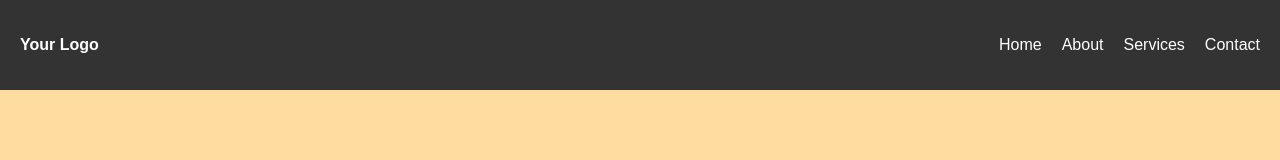
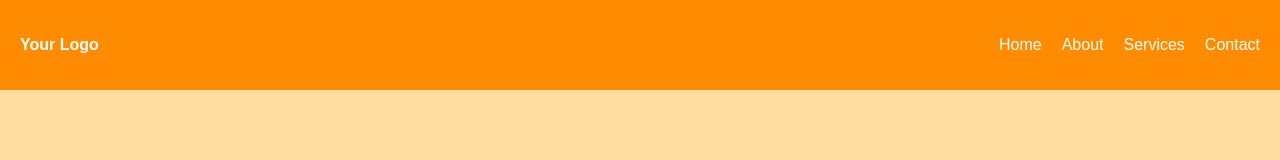
Before and after one commit to CosmicCreatorOfficial/Factmania, a plain HTML site: page index.html in a window 1280 px wide. Drawn offline with Linux system fonts and the light colour scheme.

Commit message:
color update

```diff
--- a/style.css
+++ b/style.css
@@ -8,7 +8,7 @@ body {
 }
 
 .navbar {
-    background-color: #333;
+    background-color: #FF8C00;
     color: #fff;
     display: flex;
     align-items: center;
```
